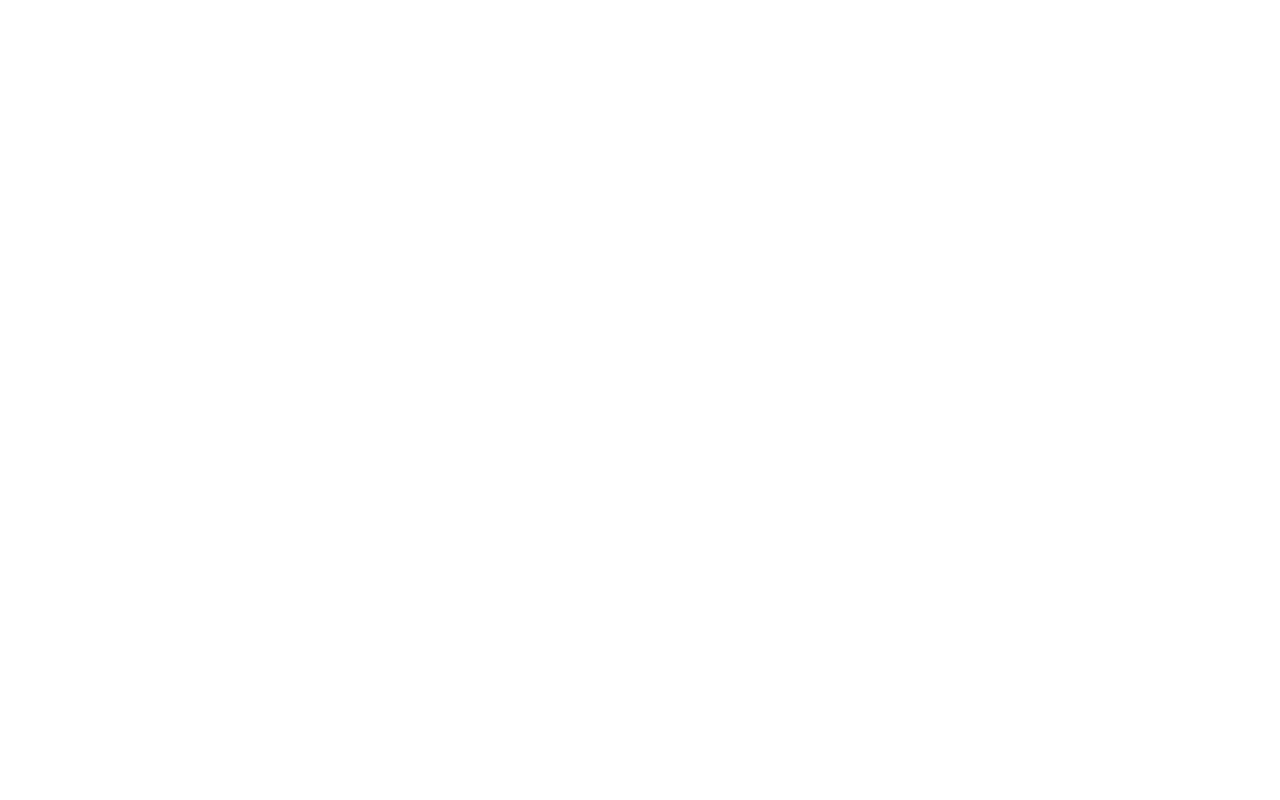
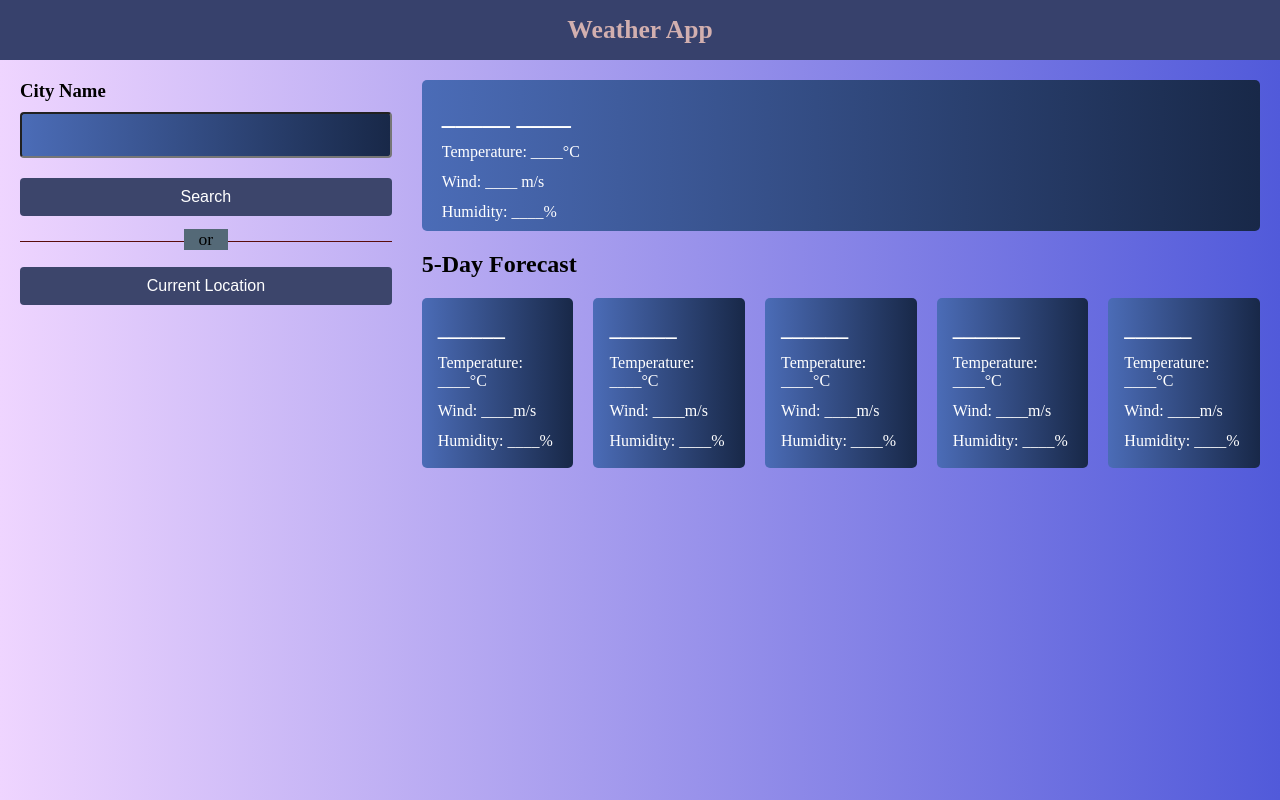
Before and after one commit to asiif99/CSE-309-Assignment-4, a plain HTML site: page index.html in a window 1280 px wide. Drawn offline with Linux system fonts and the light colour scheme.

Commit message:
joy commit

```diff
--- a/index.html
+++ b/index.html
@@ -1,10 +1,68 @@
+<!DOCTYPE html>
 <html lang="en">
-<head>
-    <meta charset="UTF-8">
+  <head>
+    <meta charset="utf-8">
+    <title>Weather Forecasting</title>
+    <link rel="stylesheet" href="style.css">
     <meta name="viewport" content="width=device-width, initial-scale=1.0">
-    <title>Document</title>
-</head>
-<body>
+    <script src="script.js" defer></script>
+  </head>
+  <body>
+    <h1>Weather App</h1>
+    <div class="container">
+      <div class="weather-input">
+        <h3>City Name</h3>
+        <input class="city-input" type="text" placeholder="">
+        <button class="search-btn">Search</button>
+        <div class="separator"></div>
+        <button class="location-btn">Current Location</button>
+      </div>
+      <div class="weather-data">
+        <div class="current-weather">
+          <div class="details">
+            <h2>_____  ____ </h2>
+            <h6>Temperature: ____°C</h6>
+            <h6>Wind: ____ m/s</h6>
+            <h6>Humidity: ____%</h6>
+          </div>
+        </div>
+        <div class="days-forecast">
+          <h2>5-Day Forecast</h2>
+          <ul class="weather-cards">
+            <li class="card">
+              <h3> ______ </h3>
+              <h6>Temperature: ____°C</h6>
+              <h6>Wind: ____m/s</h6>
+              <h6>Humidity: ____%</h6>
+            </li>
+            <li class="card">
+              <h3> ______ </h3>
+              <h6>Temperature: ____°C</h6>
+              <h6>Wind: ____m/s</h6>
+              <h6>Humidity: ____%</h6>
+            </li>
+            <li class="card">
+              <h3> ______ </h3>
+              <h6>Temperature: ____°C</h6>
+              <h6>Wind: ____m/s</h6>
+              <h6>Humidity: ____%</h6>
+            </li>
+            <li class="card">
+              <h3>______ </h3>
+              <h6>Temperature: ____°C</h6>
+              <h6>Wind: ____m/s</h6>
+              <h6>Humidity: ____%</h6>
+            </li>
+            <li class="card">
+              <h3> ______ </h3>
+              <h6>Temperature: ____°C</h6>
+              <h6>Wind: ____m/s</h6>
+              <h6>Humidity: ____%</h6>
+            </li>
+          </ul>
+        </div>
+      </div>
+    </div>
 
-</body>
+  </body>
 </html>
--- /dev/null
+++ b/script.js
@@ -0,0 +1,107 @@
+const cityInput = document.querySelector(".city-input");
+const searchButton = document.querySelector(".search-btn");
+const locationButton = document.querySelector(".location-btn");
+const currentWeatherDiv = document.querySelector(".current-weather");
+const weatherCardsDiv = document.querySelector(".weather-cards");
+
+
+
+const API_KEY = "12a44e7dfa83d6b8dac46225ce38bded";
+const createWeatherCard = (cityName, weatherItem, index) =>
+{
+    if(index === 0) {
+        return `<div class="details">
+                    <h2>${cityName} (${weatherItem.dt_txt.split(" ")[0]})</h2>
+                    <h6>Temperature: ${(weatherItem.main.temp - 273.15).toFixed(2)}°C</h6>
+                    <h6>Wind: ${weatherItem.wind.speed} M/S</h6>
+                    <h6>Humidity: ${weatherItem.main.humidity}%</h6>
+                </div>
+                <div class="icon">
+                    <img src="https://openweathermap.org/img/wn/${weatherItem.weather[0].icon}@4x.png" alt="weather-icon">
+                    <h6>${weatherItem.weather[0].description}</h6>
+                </div>`;
+    }
+
+    else
+    {
+        return `<li class="card">
+                    <h3>(${weatherItem.dt_txt.split(" ")[0]})</h3>
+                    <img src="https://openweathermap.org/img/wn/${weatherItem.weather[0].icon}@4x.png" alt="weather-icon">
+                    <h6>Temp: ${(weatherItem.main.temp - 273.15).toFixed(2)}°C</h6>
+                    <h6>Wind: ${weatherItem.wind.speed} M/S</h6>
+                    <h6>Humidity: ${weatherItem.main.humidity}%</h6>
+                </li>`;
+    }
+}
+const getWeatherDetails = (cityName, latitude, longitude) => {
+    const WEATHER_API_URL = `https://api.openweathermap.org/data/2.5/forecast?lat=${latitude}&lon=${longitude}&appid=${API_KEY}`;
+    fetch(WEATHER_API_URL).then(response => response.json()).then(data =>
+        {
+
+        const uniqueForecastDays = [];
+        const fiveDaysForecast = data.list.filter(forecast => {
+            const forecastDate = new Date(forecast.dt_txt).getDate();
+            if (!uniqueForecastDays.includes(forecastDate)) {
+                return uniqueForecastDays.push(forecastDate);
+            }
+        });
+
+        cityInput.value = "";
+        currentWeatherDiv.innerHTML = "";
+        weatherCardsDiv.innerHTML = "";
+
+        fiveDaysForecast.forEach((weatherItem, index) =>
+        {
+            const html = createWeatherCard(cityName, weatherItem, index);
+            if (index === 0)
+            {
+                currentWeatherDiv.insertAdjacentHTML("beforeend", html);
+            } else
+            {
+                weatherCardsDiv.insertAdjacentHTML("beforeend", html);
+            }
+        });
+    }).catch(() =>
+     {
+        alert("An error occurred while fetching the weather forecast!");
+    });
+}
+const getCityCoordinates = () =>
+ {
+    const cityName = cityInput.value.trim();
+    if (cityName === "") return;
+    const API_URL = `https://api.openweathermap.org/geo/1.0/direct?q=${cityName}&limit=1&appid=${API_KEY}`;
+
+
+    fetch(API_URL).then(response => response.json()).then(data => {
+        if (!data.length) return alert(`No coordinates found for ${cityName}`);
+        const { lat, lon, name } = data[0];
+        getWeatherDetails(name, lat, lon);
+    }).catch(() => {
+        alert("An error occurred while fetching the coordinates!");
+    });
+}
+const getUserCoordinates = () => {
+    navigator.geolocation.getCurrentPosition(
+        position => {
+            const { latitude, longitude } = position.coords;
+
+            const API_URL = `https://api.openweathermap.org/geo/1.0/reverse?lat=${latitude}&lon=${longitude}&limit=1&appid=${API_KEY}`;
+            fetch(API_URL).then(response => response.json()).then(data => {
+                const { name } = data[0];
+                getWeatherDetails(name, latitude, longitude);
+            }).catch(() => {
+                alert("An error occurred while fetching the city name!");
+            });
+        },
+        error => {
+            if (error.code === error.PERMISSION_DENIED) {
+                alert("Geolocation request denied. Please reset location permission to grant access again.");
+            } else {
+                alert("Geolocation request error. Please reset location permission.");
+            }
+        });
+}
+locationButton.addEventListener("click", getUserCoordinates);
+searchButton.addEventListener("click", getCityCoordinates);
+cityInput.addEventListener("keyup", e => e.key === "Enter" && getCityCoordinates());
--- /dev/null
+++ b/style.css
@@ -0,0 +1,135 @@
+*{
+  margin: 0;
+  padding: 0;
+  box-sizing: border-box;
+
+}
+body {
+    background: linear-gradient(90deg, #efd5ff 0%, #515ada 100%);
+}
+h1 {
+  background: #37416c;
+  font-size: 1.60rem;
+  text-align: center;
+  padding: 15px 0;
+  color: #d2afaf;
+}
+.container {
+  display: flex;
+  gap: 30px;
+  padding: 20px;
+}
+.weather-input {
+  width: 550px;
+}
+.weather-input input {
+  background: linear-gradient(90deg, #4b6cb7 0%, #182848 100%);
+  color: #fff;
+  height: 46px;
+  width: 100%;
+  outline: none;
+  font-size: 1.07rem;
+  padding: 0 17px;
+  margin: 10px 0 20px 0;
+  border-radius: 4px;
+
+}
+.weather-input input:focus {
+  padding: 0 16px;
+  border: 2px solid #0b0d13;
+}
+.weather-input .separator {
+  height: 1px;
+  width: 100%;
+  margin: 25px 0;
+  background: #5a0c0c;
+  display: flex;
+  align-items: center;
+  justify-content: center;
+}
+.weather-input .separator::before{
+  content: "or";
+  color: #000;
+  font-size: 1.1rem;
+  padding: 0 15px;
+  margin-top: -4px;
+  background: #546977;
+}
+.weather-input button {
+  width: 100%;
+  padding: 10px 0;
+  cursor: pointer;
+  outline: none;
+  border: none;
+  border-radius: 4px;
+  font-size: 1rem;
+  color: #fff;
+  background: #3c456b;
+  transition: 0.2s ease;
+  cursor: pointer;
+
+}
+.weather-input .search-btn:hover {
+  background: #1b6bba;
+}
+.weather-input .location-btn {
+  background:  #3c456b;
+}
+.weather-input .location-btn:hover {
+  background: #1b6bba;
+}
+.weather-data {
+  width: 100%;
+}
+.weather-data .current-weather {
+  color: #fff;
+  background: linear-gradient(90deg, #4b6cb7 0%, #182848 100%);
+  border-radius: 5px;
+  padding: 20px 60px 10px 20px;
+  display: flex;
+  justify-content: space-between;
+}
+.current-weather h2 {
+  font-weight: 700;
+  font-size: 1.7rem;
+}
+.weather-data h6 {
+  margin-top: 12px;
+  font-size: 1rem;
+  font-weight: 500;
+}
+.current-weather .icon {
+  text-align: center;
+}
+.current-weather .icon img {
+  max-width: 120px;
+  margin-top: -15px;
+}
+.current-weather .icon h6 {
+  margin-top: -10px;
+  text-transform: capitalize;
+}
+.days-forecast h2 {
+  margin: 20px 0;
+  font-size: 1.5rem;
+}
+.days-forecast .weather-cards {
+  display: flex;
+  gap: 20px;
+}
+.weather-cards .card {
+  color: #fff;
+  padding: 18px 16px;
+  list-style: none;
+  width: calc(100% / 5);
+  background: linear-gradient(90deg, #4b6cb7 0%, #182848 100%);
+  border-radius: 5px;
+}
+.weather-cards .card h3 {
+  font-size: 1.4rem;
+  font-weight: 600;
+}
+.weather-cards .card img {
+  max-width: 70px;
+  margin: 5px 0 -12px 0;
+}
```
